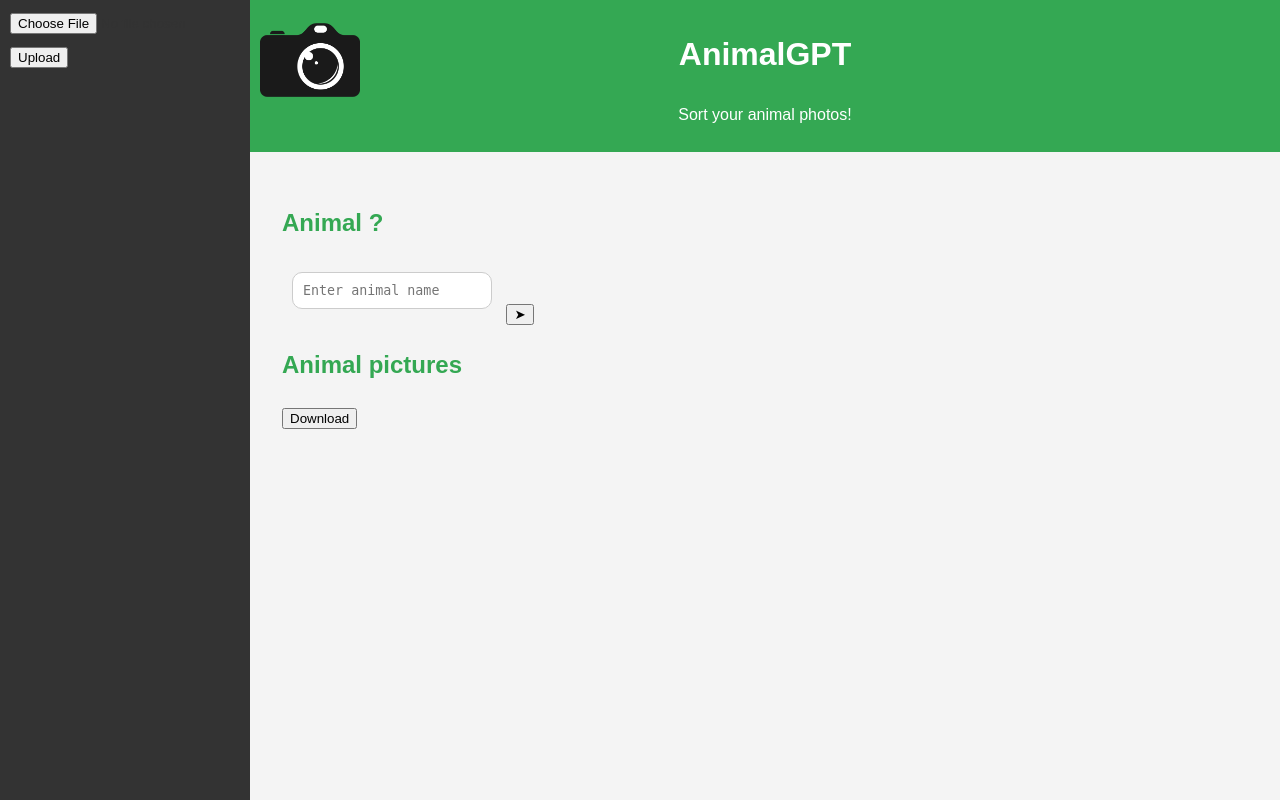
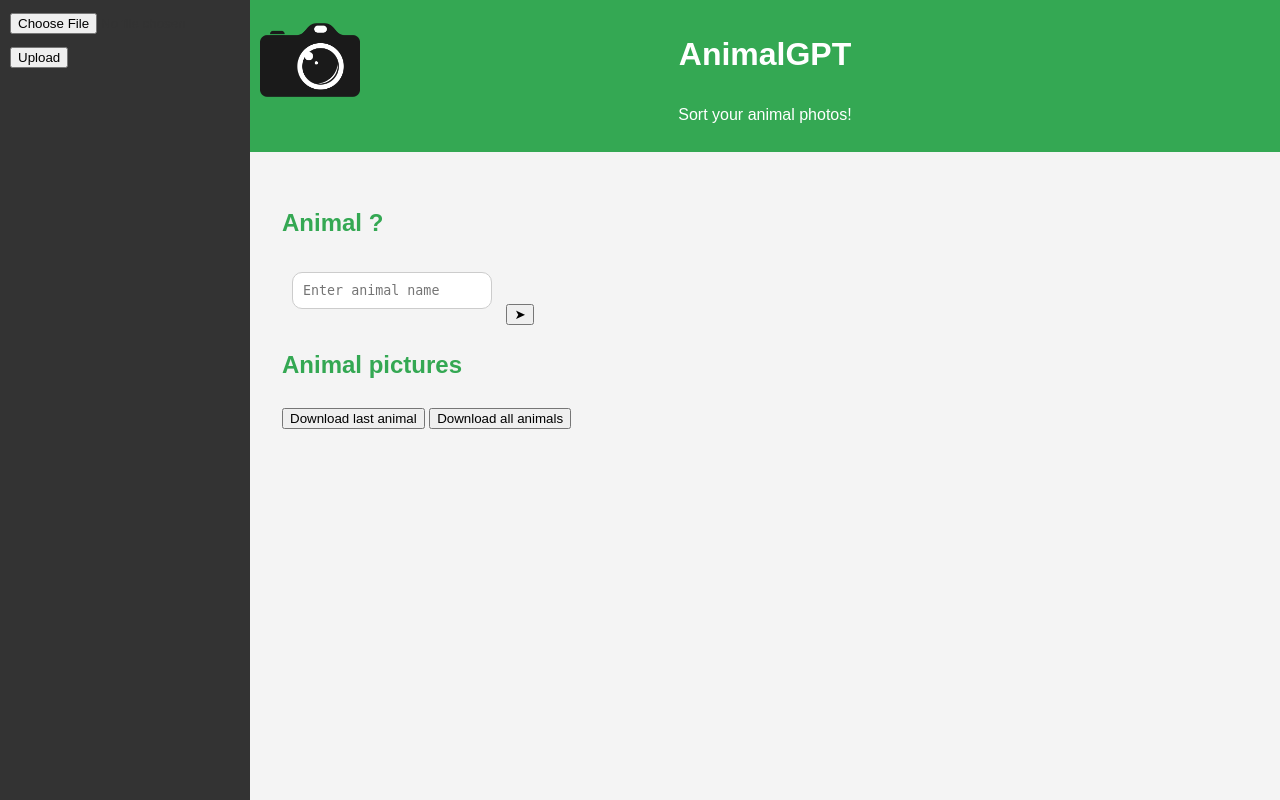
Before and after one commit to YatoWatch/AnimalGPT, a Flask app: page / in a window 1280 px wide. Run offline with Flask 3, Linux system fonts and the light colour scheme; parts of the project's set-up code (start-up, migrations or seed data) failed here and were passed over.

Commit message:
Download all

```diff
--- a/app.py
+++ b/app.py
@@ -8,6 +8,7 @@ from urllib.request import urlopen
 from PIL import Image
 import timm
 import torch
+import subprocess
 
 import json
 import privateGPT
@@ -198,6 +199,10 @@ def get_animal_data():
     # Move the file to the result folder
     shutil.move(fichier_txt,res_folder)
 
+    command = "zip -r animal.zip $(find static/animal -type d)"
+
+    # Exécuter la commande bash
+    subprocess.run(command, shell=True)
     # Zip the result folder
     zip_folder(res_folder,zip_name)
 
@@ -208,6 +213,13 @@ def get_animal_data():
 def download_file():
     if zip_name != "":
         return send_file(zip_name, as_attachment=True)
+    else:
+        return None
+
+@app.route('/downloadall', methods=['POST'])
+def downloadall_file():
+    if os.path.exists("animal.zip"):
+        return send_file("animal.zip", as_attachment=True)
     else:
         return None
 
--- a/templates/index.html
+++ b/templates/index.html
@@ -35,7 +35,8 @@
         </section>
         <section class="pictures">
           <h2>Animal pictures</h2>
-          <button id="downloadButton" onclick="Download_zip()">Download</button>
+          <button id="downloadButton" onclick="Download_zip()">Download last animal</button>
+          <button id="downloadButton2" onclick="Download_zip_all()">Download all animals</button>
           <div class="container" id="containerID"></div>
 
         </section>
@@ -126,7 +127,6 @@
         method: "POST",
           headers: {
               "Content-Type": "application/json",
-              //Authorization: `Bearer ${apiToken}`,
           },
       });
 
@@ -137,6 +137,27 @@
         var a = document.createElement('a');
         a.href = url;
         a.download = animal_find + ".zip"
+
+        // Déclencher un clic sur l'élément <a>
+        a.click();
+      }
+    }
+
+    async function Download_zip() {
+      const response = await fetch("/downloadall", {
+        method: "POST",
+          headers: {
+              "Content-Type": "application/json",
+          },
+      });
+
+      if (response.ok) {
+        var url = "animals.zip";
+
+        // Créer un élément <a> dynamique
+        var a = document.createElement('a');
+        a.href = url;
+        a.download = url;
 
         // Déclencher un clic sur l'élément <a>
         a.click();
```
Also changed, not shown: 1 other file.
